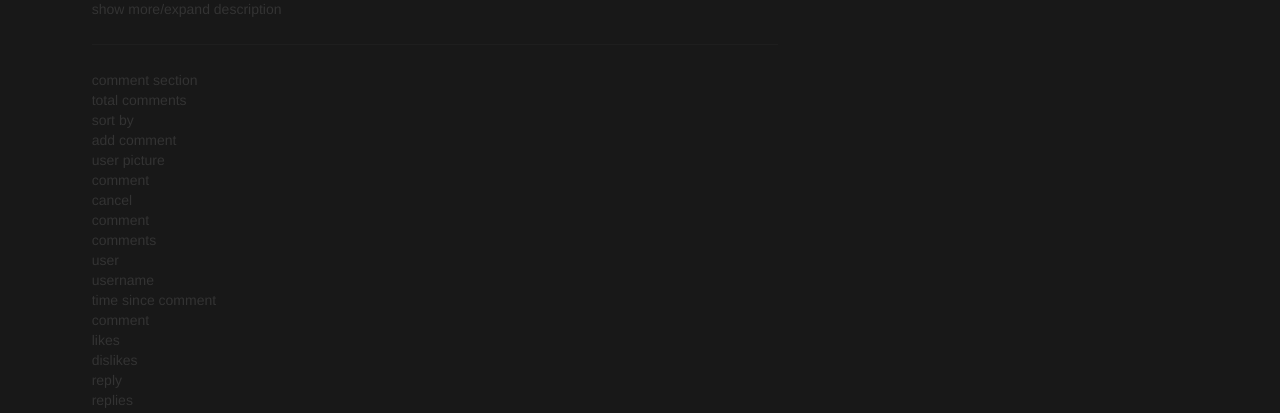
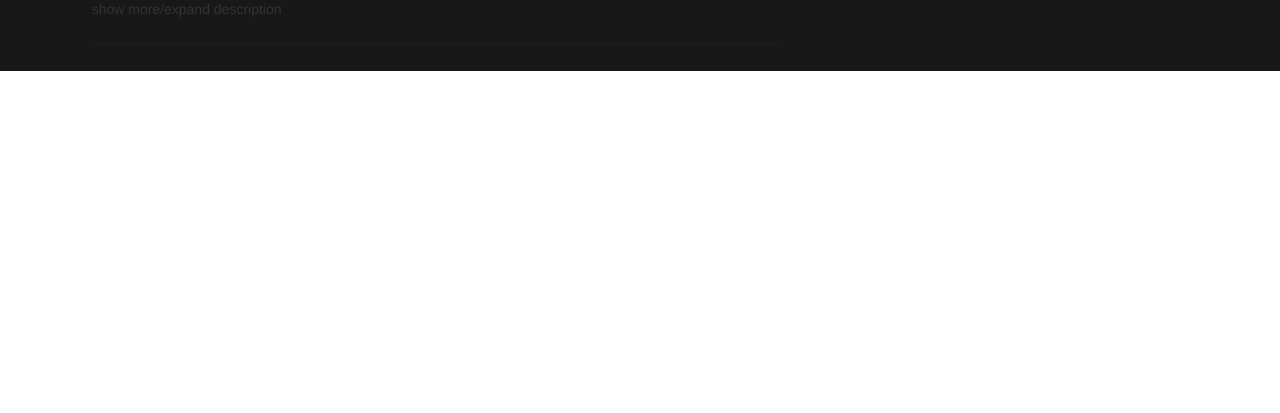
Before and after one commit to Danie12345/fakeyoutube, an Angular app in the folder fakeyoutube/: page / in a window 1280 px wide. Shown: the part 1183-1596 px from the top of the page. After the commit the page ends 1254 px from the top, so only its background shows below. Built offline with nearby package versions, Linux system fonts and the light colour scheme.

Commit message:
No more comments for now
Commented out the comment section, won't be making it for now.

```diff
--- a/fakeyoutube/src/app/basecomponent/mainvideo/mainvideo.component.html
+++ b/fakeyoutube/src/app/basecomponent/mainvideo/mainvideo.component.html
@@ -110,7 +110,7 @@
             </div>
         </div>
         <!-- comment section object -->
-        <div id="videorelated">
+        <!-- <div id="videorelated">
             <div>
                 comment section
             </div>
@@ -118,14 +118,12 @@
                 <div>total comments</div>
                 <div>sort by</div>
             </div>
-            <!-- add comment object -->
             <div>add comment
                 <div>user picture</div>
                 <div>comment</div>
                 <div>cancel</div>
                 <div>comment</div>
             </div>
-            <!-- listed comments objects -->
             <div>comments
                 <div>
                     <div>user</div>
@@ -142,6 +140,6 @@
                     <div>replies</div>
                 </div>
             </div>
-        </div>
+        </div> -->
     </div>
 </div>
```
